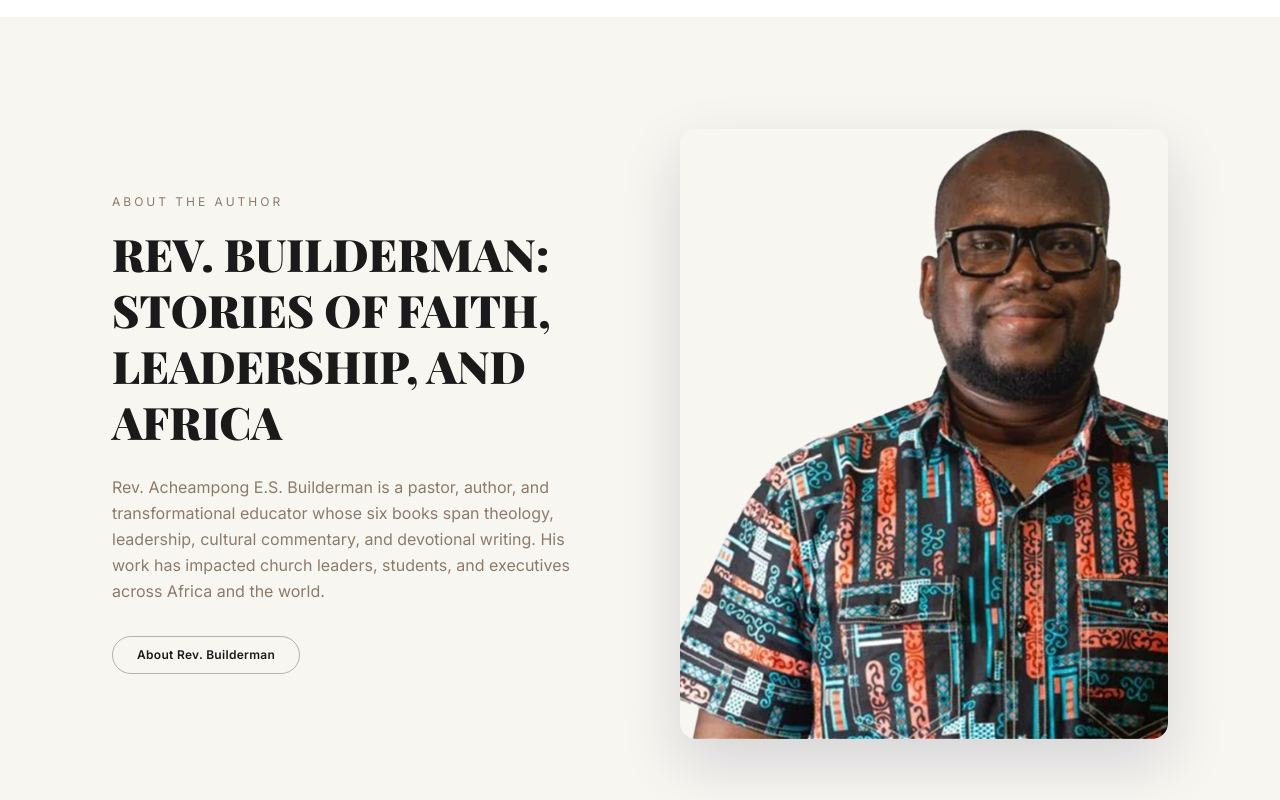
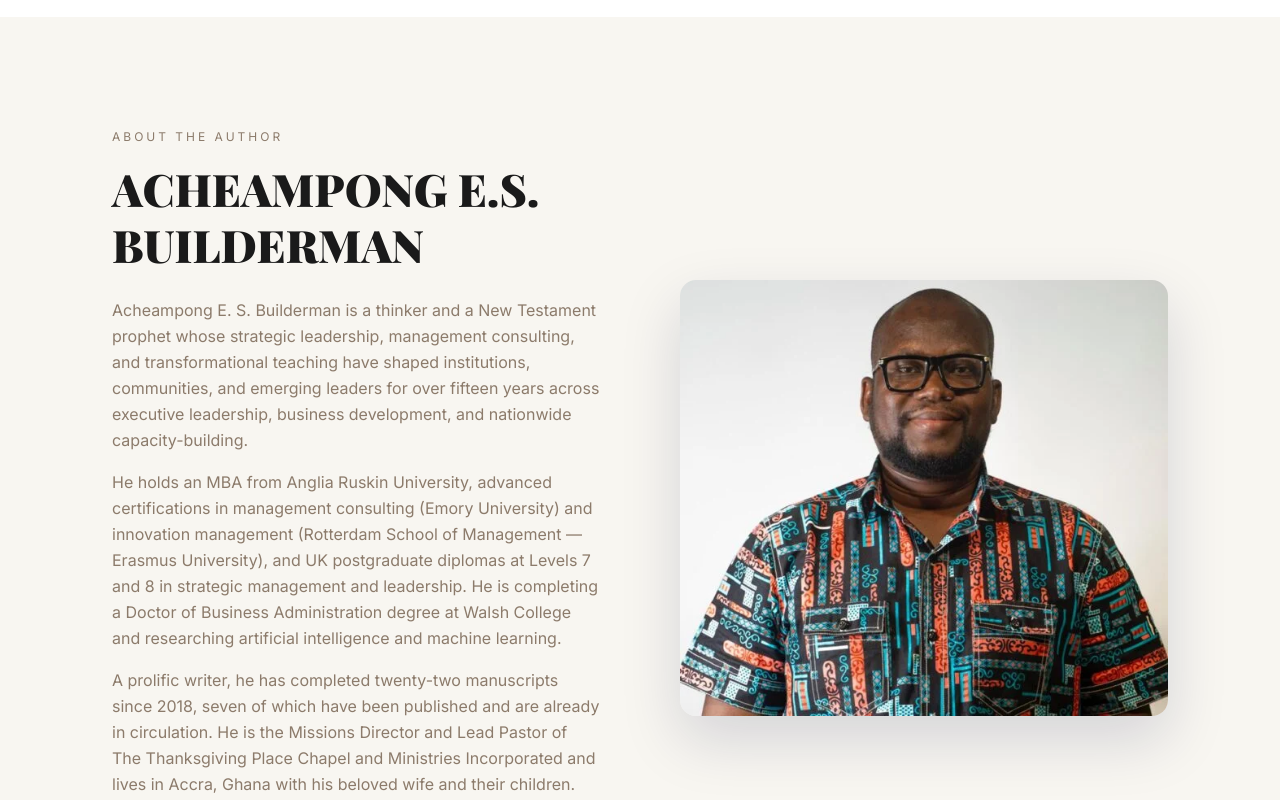
Before and after one commit to m1ch-a3l/builderman, a Next.js app: page /books in a window 1280 px wide. Shown: the part 1580-2380 px from the top of the page. Built offline with nearby package versions, Linux system fonts and the light colour scheme.

Commit message:
Update About the Author section on Books page with full bio and new photo
Co-Authored-By: Claude Sonnet 4.6 <noreply@anthropic.com>

```diff
--- a/components/BooksGrid.tsx
+++ b/components/BooksGrid.tsx
@@ -246,11 +246,19 @@ export default function BooksGrid() {
                 className="font-display font-black text-ink uppercase leading-tight mb-6"
                 style={{ fontSize: "clamp(1.8rem, 3.5vw, 2.8rem)" }}
               >
-                Rev. Builderman: Stories of Faith, Leadership, and Africa
+                Acheampong E.S. Builderman
               </h2>
-              <p className="font-body text-base text-stone leading-relaxed mb-8 max-w-prose">
-                Rev. Acheampong E.S. Builderman is a pastor, author, and transformational educator whose six books span theology, leadership, cultural commentary, and devotional writing. His work has impacted church leaders, students, and executives across Africa and the world.
-              </p>
+              <div className="font-body text-base text-stone leading-relaxed mb-8 max-w-prose space-y-4">
+                <p>
+                  Acheampong E. S. Builderman is a thinker and a New Testament prophet whose strategic leadership, management consulting, and transformational teaching have shaped institutions, communities, and emerging leaders for over fifteen years across executive leadership, business development, and nationwide capacity-building.
+                </p>
+                <p>
+                  He holds an MBA from Anglia Ruskin University, advanced certifications in management consulting (Emory University) and innovation management (Rotterdam School of Management — Erasmus University), and UK postgraduate diplomas at Levels 7 and 8 in strategic management and leadership. He is completing a Doctor of Business Administration degree at Walsh College and researching artificial intelligence and machine learning.
+                </p>
+                <p>
+                  A prolific writer, he has completed twenty-two manuscripts since 2018, seven of which have been published and are already in circulation. He is the Missions Director and Lead Pastor of The Thanksgiving Place Chapel and Ministries Incorporated and lives in Accra, Ghana with his beloved wife and their children.
+                </p>
+              </div>
               <Link
                 href="/about"
                 className="inline-flex items-center px-6 py-2.5 rounded-full font-body text-xs font-semibold tracking-wide border border-ink/30 text-ink hover:border-teal hover:text-teal transition-all"
@@ -261,14 +269,16 @@ export default function BooksGrid() {
 
             <Animate variant="slideLeft" delay={0.1}>
               <div
-                className="relative w-full aspect-[4/5] overflow-hidden rounded-2xl"
+                className="relative w-full overflow-hidden rounded-2xl"
                 style={{ boxShadow: "0 24px 60px rgba(11,20,64,0.15)" }}
               >
                 <Image
-                  src="/author.png"
+                  src="/Author.webp"
                   alt="Rev. Acheampong E.S. Builderman"
-                  fill
-                  className="object-cover object-top"
+                  width={600}
+                  height={800}
+                  className="w-full h-auto object-contain"
+                  style={{ display: "block" }}
                   sizes="(max-width: 1024px) 90vw, 50vw"
                 />
               </div>
```
